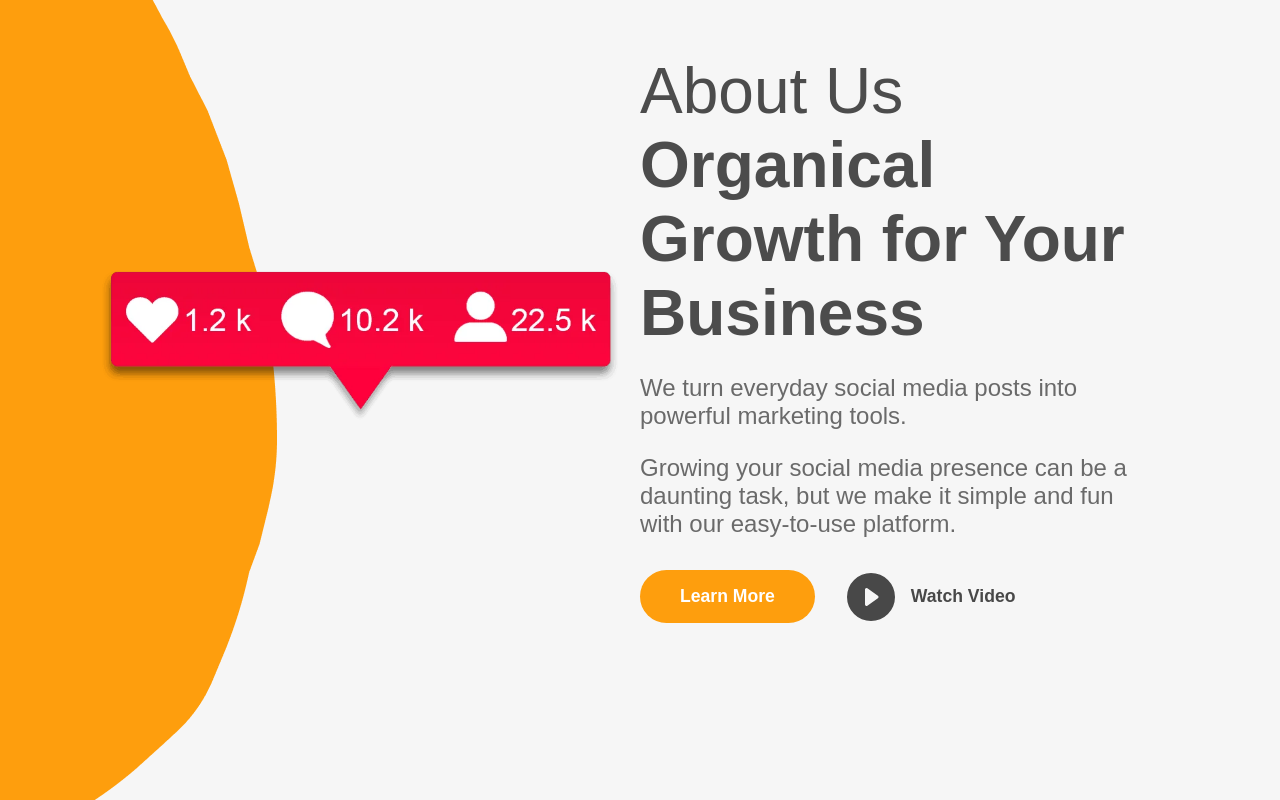
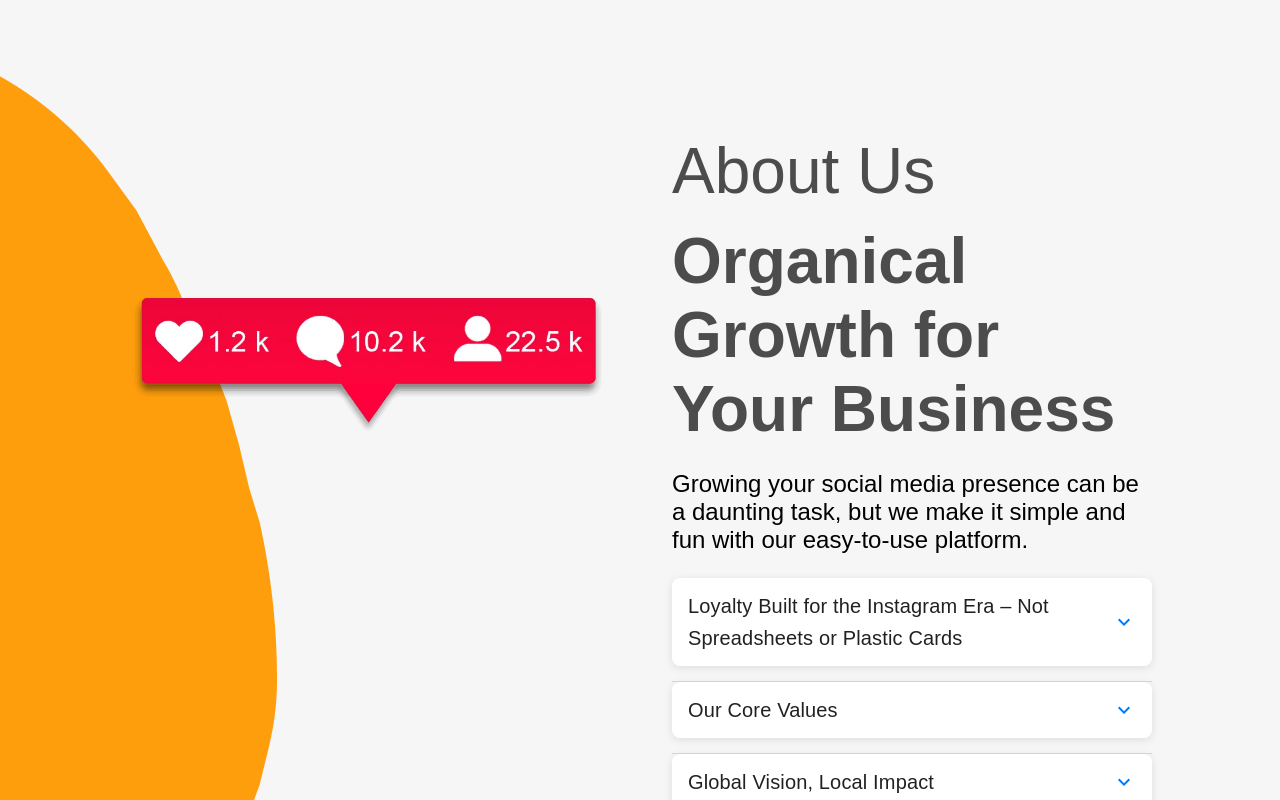
Before and after one commit to Edu-Paz/landing-page, a React (Create React App) app: page / in a window 1280 px wide. Shown: the part 1260-2060 px from the top of the page. Built offline with nearby package versions, Linux system fonts and the light colour scheme.

Commit message:
fix: created accordions to about us section and redesigned it

```diff
--- a/package.json
+++ b/package.json
@@ -15,6 +15,7 @@
     "react-dom": "^19.0.0",
     "react-icons": "^5.5.0",
     "react-scripts": "5.0.1",
+    "react-scroll": "^1.9.3",
     "web-vitals": "^2.1.4"
   },
   "scripts": {
--- a/public/index.html
+++ b/public/index.html
@@ -10,12 +10,11 @@
             content="Web site created using create-react-app" />
         <link rel="apple-touch-icon" href="%PUBLIC_URL%/logo192.png" />
 
-        <link rel="manifest" href="%PUBLIC_URL%/manifest.json" />
         <link rel="preconnect" href="https://fonts.googleapis.com" />
         <link rel="preconnect" href="https://fonts.gstatic.com" crossorigin />
         <link
-        href="https://fonts.googleapis.com/css2?family=Open+Sans:ital,wght@0,300..800;1,300..800&display=swap"
-        rel="stylesheet" /
+            href="https://fonts.googleapis.com/css2?family=Montserrat:ital,wght@0,100..900;1,100..900&family=Open+Sans:ital,wght@0,300..800;1,300..800&display=swap"
+            rel="stylesheet" />
         <title></title>
     </head>
     <body>
--- a/src/App.css
+++ b/src/App.css
@@ -122,20 +122,23 @@ nav {
     align-items: flex-start;
 }
 .primary-heading {
-    font-size: clamp(2rem, 5vw, 4rem);
+    margin-bottom: 1rem;
+    font-size: clamp(4rem, 5vw, 4rem);
     color: #4c4c4c;
     /* line-height: 5rem; */
-    max-width: 600px;
+    max-width: 800px;
 }
 .primary-text {
+    margin-bottom: 2rem;
     font-size: clamp(1rem, 3vw, 1.5rem);
     max-width: 500px;
-    color: #6a6a6a;
+    color: #000000;
     margin: 1.5rem 0rem;
 }
 .secondary-button {
+    margin-top: 2rem;
     padding: 1rem 2.5rem;
-    background-color: #fe9e0d;
+    background-color: #25D366;
     outline: none;
     border: none;
     border-radius: 5rem;
@@ -153,24 +156,36 @@ nav {
     font-size: 1.5rem;
 }
 .secondary-button:hover {
-    background-color: #e48f0f;
+    background-color: #61de8f;
 }
 .about-section-container {
     margin-top: 20rem;
     position: relative;
     display: flex;
-    align-items: center;
-    justify-content: space-between;
+    gap: 4rem;
+    align-items: flex-start;
+    padding: 2rem;
 }
 .about-background-image-container {
     position: absolute;
     left: -150px;
+    top: -50px;
     z-index: -2;
+    width: 600px;
+    height: 600px;
 }
 .about-section-image-container {
-    flex: 0.9;
-    margin-right: 1rem;
+    flex: 1;
+    min-width: 400px;
+    position:static;
 }
+.about-section-image-container img{
+    margin-top: 30%;
+    width: 100%;
+    height: auto;
+    object-fit: contain;
+}
+
 .about-section-text-container {
     flex: 1;
     justify-content: center;
@@ -390,9 +405,7 @@ nav {
 
 @media (max-width: 800px) {
     .nav-logo-container {
-        width: 120px !important; /* Reduz um pouco no mobile */
-        height: 40px !important;
-        margin-right: 1rem;
+        margin-right: 13rem;
     }
     .navbar-links-container {
         display: none;
@@ -498,3 +511,39 @@ nav {
         display: none;
     }
 }
+
+/* Estilos gerais */
+.about-section {
+    max-width: 800px;
+    margin: 0 auto;
+    padding: 2rem;
+  }
+
+  /* Acordeão */
+  .custom-accordion {
+    margin: 1rem 0 !important;
+    border-radius: 8px !important;
+    box-shadow: 0 2px 8px rgba(0,0,0,0.1) !important;
+    transition: all 0.3s ease !important;
+  }
+
+  .custom-accordion:hover {
+    box-shadow: 0 4px 12px rgba(0,0,0,0.15) !important;
+  }
+
+  /* Cabeçalho do acordeão */
+  .MuiAccordionSummary-content {
+    align-items: center;
+    gap: 1rem;
+  }
+
+  /* Ícone de expansão */
+  .MuiSvgIcon-root {
+    color: #007bff; /* Cor do ícone */
+  }
+
+  /* Conteúdo expandido */
+  .MuiAccordionDetails-root {
+    background: #f8f9fa;
+    border-radius: 0 0 8px 8px;
+  }
--- a/src/Components/About.js
+++ b/src/Components/About.js
@@ -1,9 +1,125 @@
 import React from "react";
 import AboutBackGroung from "../Assets/about-background.png";
 import AboutBackGroungImage from "../Assets/about-background-image.png";
-import { BsFillPlayCircleFill } from "react-icons/bs";
+import { useState } from "react";
+import {
+    Accordion,
+    AccordionSummary,
+    AccordionDetails,
+    Typography,
+} from "@mui/material";
+import ExpandMoreIcon from "@mui/icons-material/ExpandMore";
 
 const About = () => {
+    const [expanded, setExpanded] = useState(null);
+
+    const handleChange = (panel) => (event, isExpanded) => {
+        setExpanded(isExpanded ? panel : null);
+    };
+
+    const accordionItems = [
+        {
+            title: "Loyalty Built for the Instagram Era – Not Spreadsheets or Plastic Cards",
+            content: (
+                <div>
+                    <p>
+                        While traditional loyalty programs rely on punch cards
+                        or apps customers forget to download, we leverage the
+                        platform they already use daily:{" "}
+                        <strong>Instagram.</strong>
+                    </p>
+                    <br></br>
+                    <p>
+                        🛠️ <strong>How It Works:</strong> Our API-based system
+                        automatically detects Stories, Posts, or Reels that tag
+                        your business—even if the post is deleted later, we keep
+                        the record.
+                    </p>
+                    <br></br>
+                    <p>
+                        📊 <strong>Real-Time Dashboard:</strong> Track mentions,
+                        customer engagement trends, and redemption rates from a
+                        single interface. No coding or Instagram login required.
+                    </p>
+                    <br></br>
+                    <p>
+                        💡 <strong>Flexible Rewards Engine:</strong> Set rules
+                        like ‘5 Stories = 1 Free Drink’ or ‘10 Reels = VIP Event
+                        Access’. Change campaigns seasonally with 2 clicks.
+                    </p>
+                </div>
+            ),
+        },
+        {
+            title: "Our Core Values",
+            content: (
+                <div>
+                    <p>
+                        <strong>Where Technology Meets Human Connection</strong>
+                    </p>
+                    <br></br>
+                    <p>
+                        We’re obsessed with eliminating friction—for businesses
+                        and customers alike:
+                    </p>
+                    <br></br>
+                    <p>
+                        <strong>🔒 Privacy by Design:</strong> Customers don’t
+                        need to share emails or phone numbers. We use
+                        Instagram’s public API (no access to private DMs or
+                        accounts).
+                    </p>
+                    <br></br>
+                    <p>
+                        <strong>📱 Zero App Philosophy:</strong> 87% of loyalty
+                        apps are deleted within a week. We bypass this by using
+                        Instagram Direct Messages for reward notifications.
+                    </p>
+                    <br></br>
+                    <p>
+                        <strong>🌱 Sustainable Growth:</strong> For every 100
+                        rewards redeemed, businesses gain an average of 320+
+                        organic impressions through customer posts.
+                    </p>
+                </div>
+            ),
+        },
+        {
+            title: "Global Vision, Local Impact",
+            content: (
+                <div>
+                    <p>
+                        From São Paulo cafés to Tokyo boutiques,{" "}
+                        <strong>we</strong>
+                        adapt to your culture, not the other way around.
+                    </p>
+                    <br></br>
+                    <p>
+                        We’re built for businesses that value cultural nuance:
+                    </p>
+                    <br></br>
+                    <p>
+                        🌍 <strong>Localization Engine:</strong> Reward names and messages
+                        auto-translate to the customer’s language (supports 18
+                        languages, from Portuguese to Japanese).
+                    </p>
+                    <br></br>
+                    <p>
+                        📍 <strong>Geo-Targeted Campaigns:</strong> Run
+                        location-specific offers (e.g., ‘Mention us during Rio
+                        Carnival = Double Points’).
+                    </p>
+                    <br></br>
+                    <p>
+                        🧩 <strong>Local Partner Network</strong>: Integrate regional reward
+                        providers (e.g., Uber Credits in Brazil, Starbucks
+                        Rewards in the US) without extra fees.
+                    </p>
+                </div>
+            ),
+        },
+    ];
+
     return (
         <section id="about">
             <div className="about-section-container">
@@ -18,21 +134,37 @@ const About = () => {
                     <h1 className="primary-heading">
                         Organical Growth for Your Business
                     </h1>
-                    <p className="primary-text">
-                        We turn everyday social media posts into powerful
-                        marketing tools.
-                    </p>
+                    <p className="primary-text"></p>
                     <p className="primary-text">
                         Growing your social media presence can be a daunting
                         task, but we make it simple and fun with our easy-to-use
                         platform.
                     </p>
+                    {accordionItems.map((item, index) => (
+                        <Accordion
+                            key={index}
+                            expanded={expanded === `panel${index}`}
+                            onChange={handleChange(`panel${index}`)}
+                            className="custom-accordion">
+                            <AccordionSummary
+                                expandIcon={<ExpandMoreIcon />}
+                                aria-controls={`panel${index}-content`}
+                                id={`panel${index}-header`}>
+                                <Typography variant="h6" component="h3">
+                                    {item.title}
+                                </Typography>
+                            </AccordionSummary>
+                            <AccordionDetails>
+                                <Typography>{item.content}</Typography>
+                            </AccordionDetails>
+                        </Accordion>
+                    ))}
                     <div className="about-buttons-container">
                         <button className="secondary-button">Learn More</button>
-                        <button className="watch-video-button">
+                        {/* <button className="watch-video-button">
                             {" "}
                             <BsFillPlayCircleFill /> Watch Video
-                        </button>
+                        </button> */}
                     </div>
                 </div>
             </div>
--- a/src/Components/Home.js
+++ b/src/Components/Home.js
@@ -29,7 +29,7 @@ const Home = () => {
                             fortune. Grow smarter, not harder..
                         </p>
                         <button className="secondary-button">
-                            Know More <FiArrowRight />
+                            Message Us <FiArrowRight />
                         </button>
                     </div>
                     <div className="home-image-container">
--- a/src/Components/Navbar.js
+++ b/src/Components/Navbar.js
@@ -1,6 +1,5 @@
 import React from "react";
 import Logo from "../Assets/Logo.png";
-import { BsCart2 } from "react-icons/bs";
 import { HiOutlineBars3 } from "react-icons/hi2";
 import {
     Box,
@@ -15,7 +14,6 @@ import HomeIcon from "@mui/icons-material/Home";
 import InfoIcon from "@mui/icons-material/Info";
 import CommentRoundedIcon from "@mui/icons-material/CommentRounded";
 import PhoneRoundedIcon from "@mui/icons-material/PhoneRounded";
-import ShoppingCartRoundedIcon from "@mui/icons-material/ShoppingCartRounded";
 import { Link as ScrollLink } from "react-scroll";
 
 const Navbar = () => {
```
Also changed, not shown: 1 other file (tests, documents, lock files or other folders).
